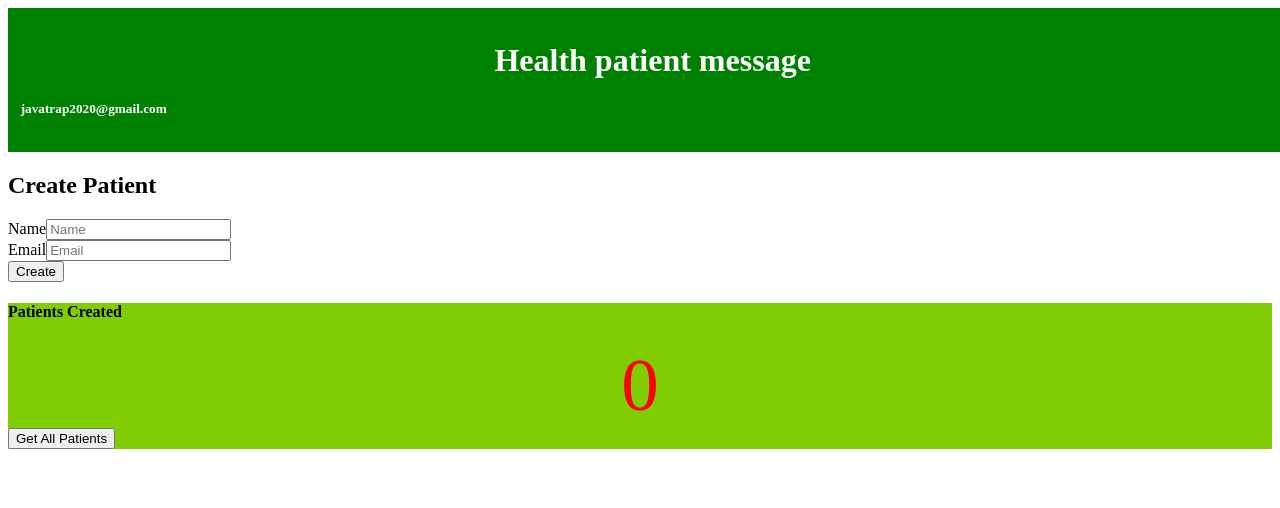
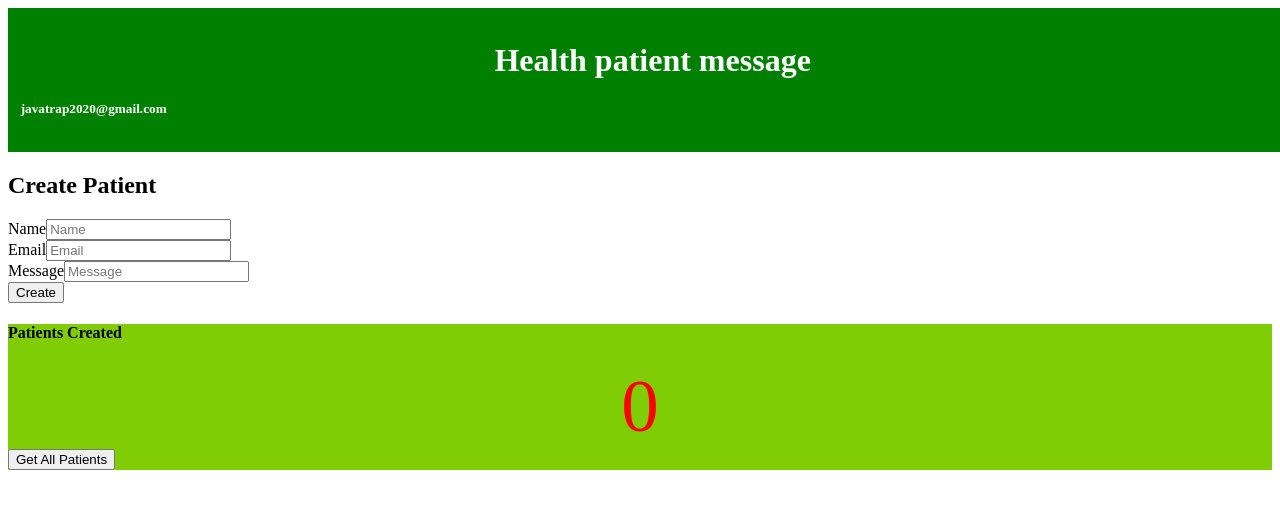
Before and after one commit to javatrap2020/angular-health-patient-message-ui-V2, an Angular app: page / in a window 1280 px wide. Shown: the top 508 px of the page. Built offline with nearby package versions, Linux system fonts and the light colour scheme; no server answers.

Commit message:
add message

```diff
--- a/src/app/app-state/models/patient.model.ts
+++ b/src/app/app-state/models/patient.model.ts
@@ -2,5 +2,5 @@ export class Patient {
   name: string | undefined;
   // lastName: string | undefined;
   email: string | undefined;
-  // message: string | undefined;
+  message: string | undefined;
 }
--- a/src/app/app.component.html
+++ b/src/app/app.component.html
@@ -21,10 +21,10 @@
           </div>
         </div>
         <div class="row">
-          <!--          <div class="form-group col-md-13">-->
-          <!--            <label for="exampleInputEmail">Message</label>-->
-          <!--            <input type="text" class="form-control" formControlName="message" id="exampleInputMessage" placeholder="Message">-->
-          <!--          </div>-->
+                    <div class="form-group col-md-13">
+                      <label for="exampleInputMessage">Message</label>
+                      <input type="text" class="form-control" formControlName="message" id="exampleInputMessage" placeholder="Message">
+                    </div>
         </div>
         <button type="submit" [disabled]="!patientForm.valid" class="btn btn-danger">Create</button>
       </form>
--- a/src/app/app.component.ts
+++ b/src/app/app.component.ts
@@ -20,7 +20,7 @@ export class AppComponent implements OnDestroy {
     name: new FormControl('', Validators.nullValidator || Validators.required),
     // lastName: new FormControl('', Validators.nullValidator || Validators.required),
     email: new FormControl('', Validators.nullValidator || Validators.required),
-    // message: new FormControl('', Validators.nullValidator || Validators.required),
+    message: new FormControl('', Validators.nullValidator || Validators.required),
   });
 
   patients: any[] = [];
--- a/src/app/patients.component.html
+++ b/src/app/patients.component.html
@@ -4,8 +4,9 @@
     <thead>
     <tr>
       <th>Patient Id</th>
-      <th>name</th>
-      <th>Email name</th>
+      <th>Name</th>
+      <th>Email</th>
+      <th>Message</th>
     </tr>
     </thead>
     <tbody>
@@ -13,6 +14,7 @@
       <td>{{i + 1}}</td>
       <td>{{patient.name}}</td>
       <td>{{patient.email}}</td>
+      <td>{{patient.message}}</td>
     </tr>
     </tbody>
   </table>
```
